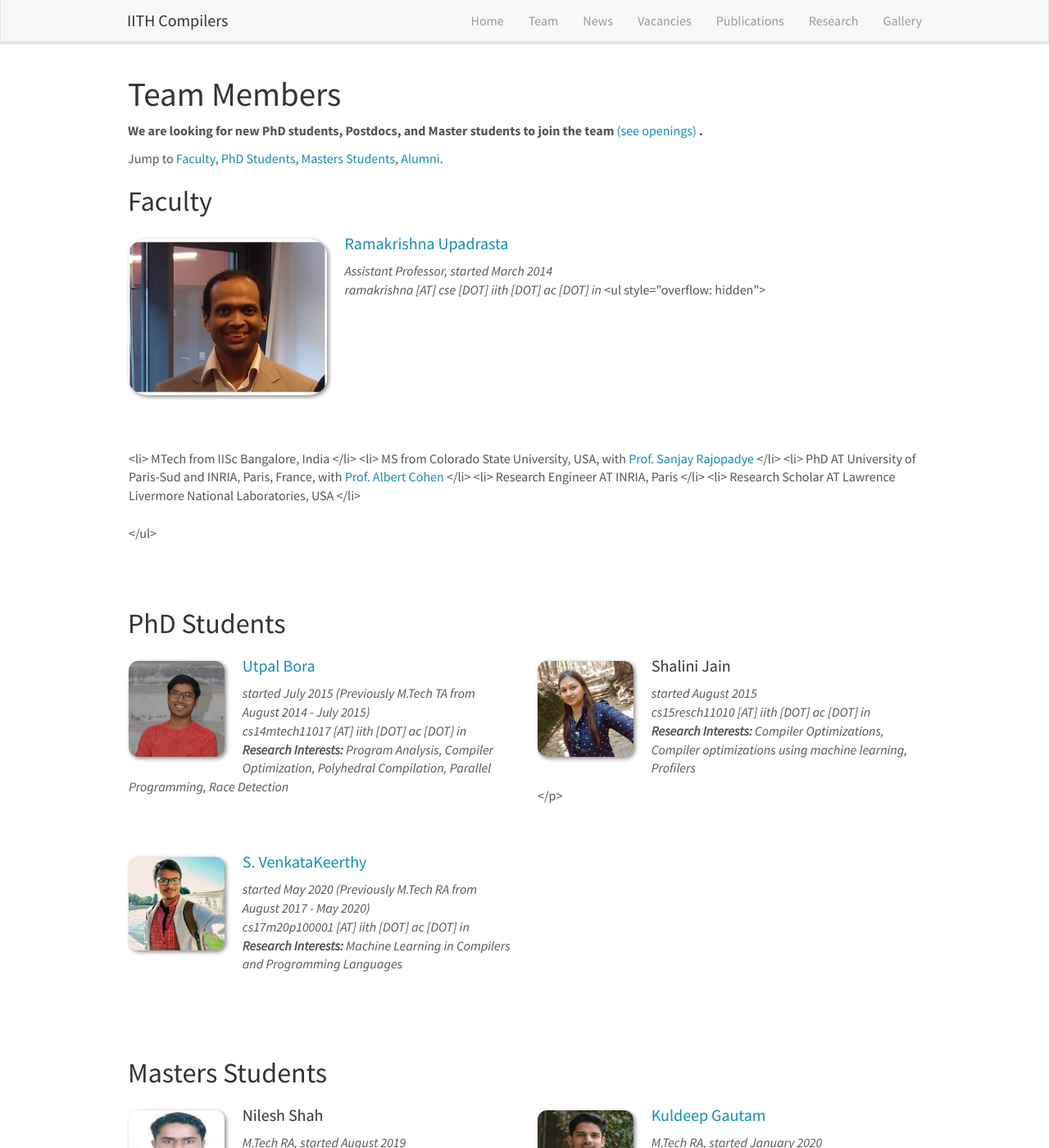
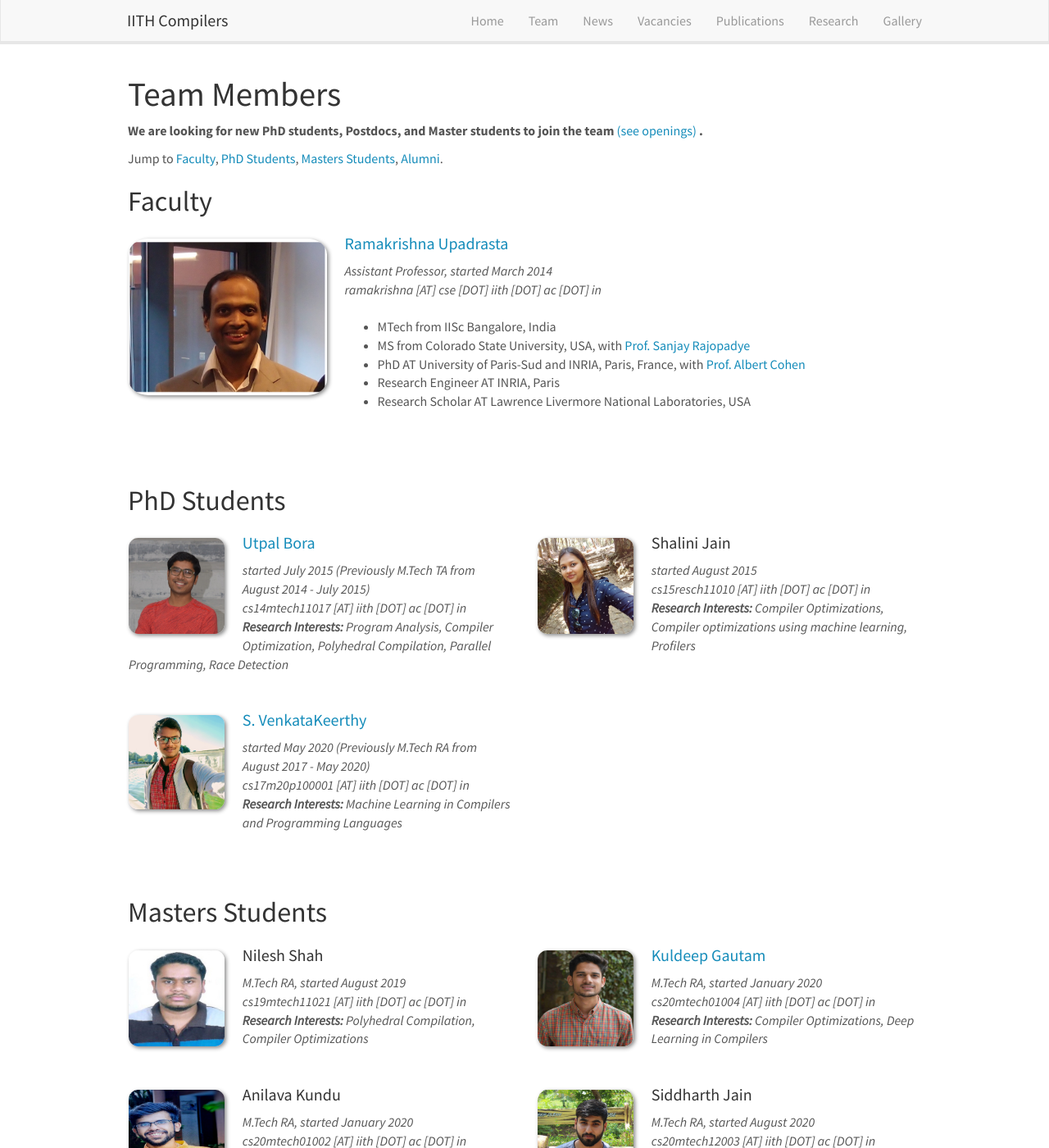
Before and after one commit to utpalbora/compilers.cse.iith.ac.in, a Jekyll site: the page built from _pages/team.md, in a window 1280 px wide and 1400 px high. Shown: the whole window at 82% size. Built offline with Jekyll 4.4.1, drawn with Linux system fonts in a browser that asks for light colours; nearby versions of some CDN libraries.

Commit message:
Small layout update

```diff
--- a/_pages/team.md
+++ b/_pages/team.md
@@ -23,43 +23,53 @@ Jump to [Faculty](#faculty), [PhD Students](#phd-students), [Masters Students](#
   <h4><a href="{{ member.url }}" target="_blank">{{ member.name }}</h4>
 
   <p class="right">
-
   <i>{{ member.info }}<br>{{ member.email }}</i>
+  </p>
   <ul style="overflow: hidden">
 
   {% if member.number_educ == 1 %}
+  <p class="right">
   <li> {{ member.education1 }} </li>
+  </p>
   {% endif %}
 
   {% if member.number_educ == 2 %}
+  <p class="right">
   <li> {{ member.education1 }} </li>
   <li> {{ member.education2 }} </li>
+  </p>
   {% endif %}
 
   {% if member.number_educ == 3 %}
+  <p class="right">
   <li> {{ member.education1 }} </li>
   <li> {{ member.education2 }} </li>
   <li> {{ member.education3 }} </li>
+  </p>
   {% endif %}
 
   {% if member.number_educ == 4 %}
+  <p class="right">
   <li> {{ member.education1 }} </li>
   <li> {{ member.education2 }} </li>
   <li> {{ member.education3 }} </li>
   <li> {{ member.education4 }} </li>
+  </p>
   {% endif %}
 
   {% if member.number_educ == 5 %}
+  <p class="right">
   <li> {{ member.education1 }} </li>
   <li> {{ member.education2 }} </li>
   <li> {{ member.education3 }} </li>
   <li> {{ member.education4 }} </li>
   <li> {{ member.education5 }} </li>
+  </p>
   {% endif %}
 
   </ul>
 
-</p>
+
 </div>
 </div>
 {% endif %}
@@ -82,15 +92,19 @@ Jump to [Faculty](#faculty), [PhD Students](#phd-students), [Masters Students](#
   <img src="{{ site.url }}{{ site.baseurl }}/images/teampic/{{ member.photo }}" class="img-responsive" object-fit="scale-down" width="25%" height="auto" style="float: left">
   {% if member.url.value == 1 %}
   <h4><a href="{{ member.url.link }}" target="_blank">{{ member.name }}</a></h4>
+
   <p class="right">
   <i>{{ member.info }}<br>{{ member.email }}<br><b>Research Interests:</b> {{ member.interests }}</i>
+  </p>
   {% endif %}
 
   {% if member.url.value == 0 %}
   <h4>{{ member.name }}</h4>
+  <p class="right">
   <i>{{ member.info }}<br>{{ member.email }}<br><b>Research Interests:</b> {{ member.interests }}</i>
+  </p>
   {% endif %}
-</p>
+
 </div>
 
 {% assign number_printed = number_printed | plus: 1 %}
@@ -127,13 +141,16 @@ Jump to [Faculty](#faculty), [PhD Students](#phd-students), [Masters Students](#
   <h4><a href="{{ member.url.link }}" target="_blank">{{ member.name }}</a></h4>
   <p class="right">
   <i>{{ member.info }}<br>{{ member.email }}<br><b>Research Interests:</b> {{ member.interests }}</i>
+  </p>
   {% endif %}
 
   {% if member.url.value == 0 %}
   <h4>{{ member.name }}</h4>
+  <p class="right">
   <i>{{ member.info }}<br>{{ member.email }}<br><b>Research Interests:</b> {{ member.interests }}</i>
+  </p>
   {% endif %}
-</p>
+
 </div>
 
 {% assign number_printed = number_printed | plus: 1 %}
```
